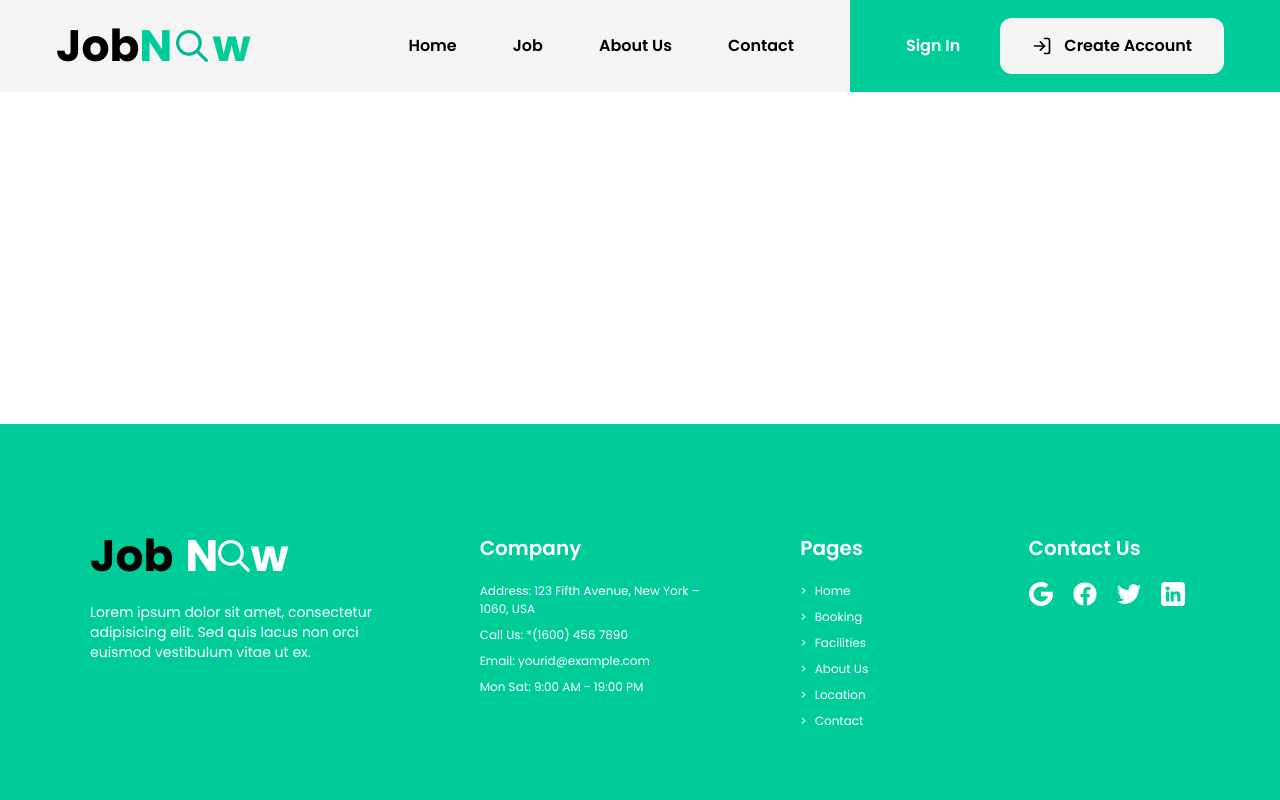
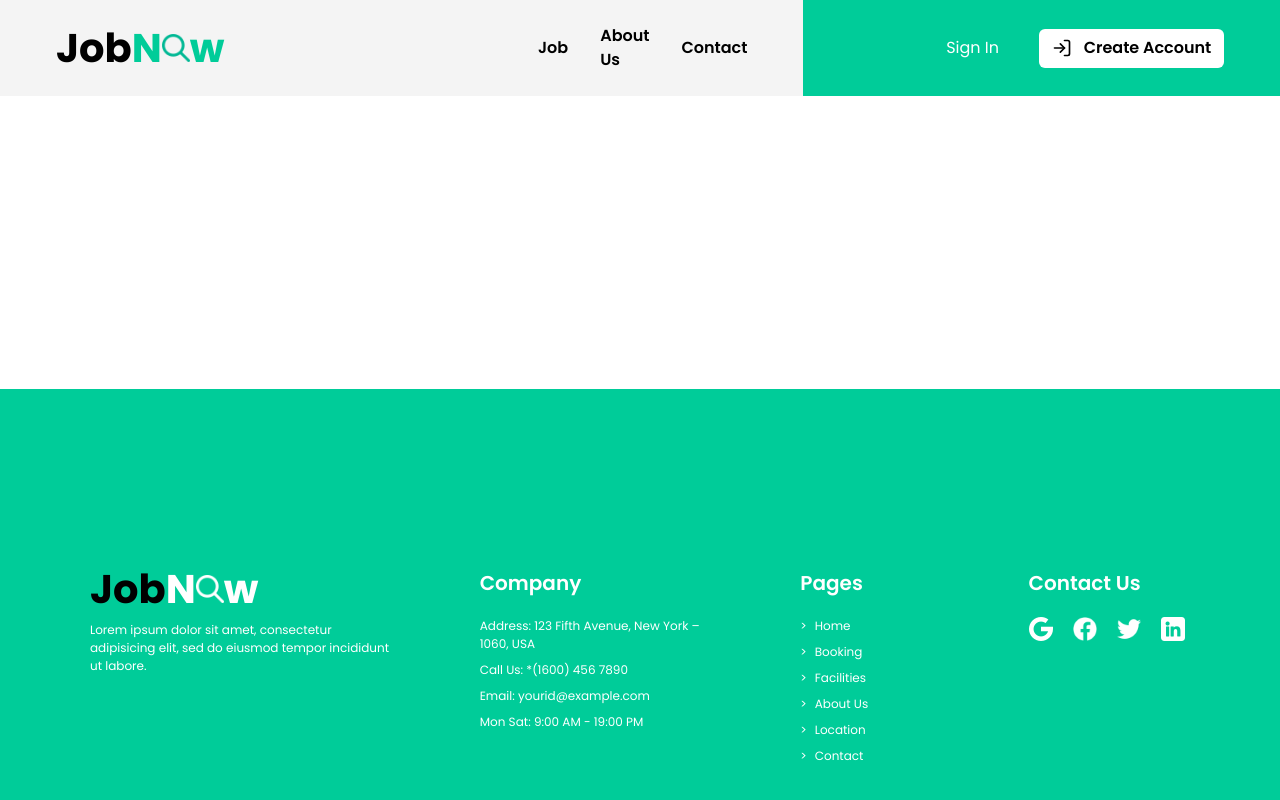
Before and after one commit to theresiajreije/project3-nextjs, a Next.js app: page / in a window 1280 px wide. Built offline with nearby package versions, Linux system fonts and the light colour scheme.

Commit message:
Fix navbar and footer design

```diff
--- a/app/components/footer.tsx
+++ b/app/components/footer.tsx
@@ -3,38 +3,38 @@ import Image from "next/image";
 
 export default function Footer() {
   return (
-    <footer className="bg-[#00CC99] px-6 py-12 font-[Poppins] text-white sm:px-10 md:px-14 lg:px-[90px] lg:pt-[110px] lg:pb-[70px]">
+   <footer className="h-[411px] bg-[#00CC99] px-6 pt-[180px] font-[Poppins] text-white sm:px-10 md:px-14 lg:px-[90px]">
       <div className="mx-auto grid max-w-[1700px] grid-cols-1 gap-10 sm:grid-cols-2 lg:grid-cols-[1.3fr_1fr_0.6fr_0.7fr] lg:gap-[90px]">
 
         {/* LOGO */}
         <div>
-          <h2 className="mb-6 flex items-center leading-none">
-            <span className="text-[34px] font-extrabold text-black lg:text-[44px]">
+          <h2 className="mb-3 flex items-center leading-none">
+            <span className="text-[40px] font-extrabold text-black">
               Job
             </span>
 
-            <span className="ml-3 text-[34px] font-extrabold text-white lg:text-[44px]">
+            <span className="text-[40px] font-extrabold text-white">
               N
             </span>
 
             <Image
               src="/images/icon-search.png"
               alt="Search"
-              width={32}
-              height={32}
-              className="h-[24px] w-[24px] object-contain brightness-0 invert lg:h-[32px] lg:w-[32px]"
+              width={28}
+              height={28}
+              className="h-[28px] w-[28px] object-contain brightness-0 invert"
               priority
             />
 
-            <span className="text-[34px] font-extrabold text-white lg:text-[44px]">
+            <span className="text-[40px] font-extrabold text-white">
               w
             </span>
           </h2>
 
-          <p className="max-w-[560px] text-[12px] leading-5 text-white md:text-[14px]">
-            Lorem ipsum dolor sit amet, consectetur adipisicing elit. Sed quis
-            lacus non orci euismod vestibulum vitae ut ex.
-          </p>
+          <p className="max-w-[326px] text-[12px] font-light leading-[18px] text-white">
+  Lorem ipsum dolor sit amet, consectetur adipisicing elit,
+  sed do eiusmod tempor incididunt ut labore.
+</p>
         </div>
 
         {/* COMPANY */}
--- a/app/components/navbar.tsx
+++ b/app/components/navbar.tsx
@@ -10,43 +10,67 @@ export default function Navbar() {
 
   return (
     <nav className="w-full font-[Poppins]">
-      {/* TOP BAR */}
       <div className="flex w-full items-stretch bg-[#F4F4F4]">
-        {/* LOGO + LINKS */}
-        <div className="flex flex-1 items-center justify-between px-6 py-6 lg:px-14">
-          {/* LOGO */}
-          <h1 className="flex items-center text-[32px] font-extrabold leading-none lg:text-[44px]">
-            <span className="text-black">Job</span>
+        {/* LEFT SIDE: LOGO + LINKS */}
+        <div className="flex flex-1 items-center px-6 py-6 lg:px-14">
+          <Link href="/">
+            <div className="flex h-[41px] w-[162px] items-center cursor-pointer">
+              <span className="text-[40px] font-extrabold leading-none text-black">
+                Job
+              </span>
 
-            <span className="flex items-center text-[#00CC99]">
-              N
+              <span className="text-[40px] font-extrabold leading-none text-[#00CC99]">
+                N
+              </span>
+
               <Image
                 src="/images/search-o.png"
                 alt="o"
-                width={32}
-                height={32}
-                className="mx-1 h-[24px] w-[24px] lg:h-[32px] lg:w-[32px]"
+                width={28}
+                height={28}
+                className="h-[28px] w-[28px] object-contain"
               />
-              w
-            </span>
-          </h1>
 
-          {/* DESKTOP LINKS */}
-          <div className="hidden items-center gap-14 text-[16px] font-semibold text-black lg:flex">
-            <Link href="/">Home</Link>
-            <Link href="/job">Job</Link>
-            <Link href="/about">About Us</Link>
-            <Link href="/contact">Contact</Link>
+              <span className="text-[40px] font-extrabold leading-none text-[#00CC99]">
+                w
+              </span>
+            </div>
+          </Link>
+
+          <div className="ml-[320px] hidden items-center gap-8 text-[16px] font-semibold text-black lg:flex">
+            <Link
+              href="/job"
+              className="transition duration-300 hover:text-[#00CC99]"
+            >
+              Job
+            </Link>
+
+            <Link
+              href="/about"
+              className="transition duration-300 hover:text-[#00CC99]"
+            >
+              About Us
+            </Link>
+
+            <Link
+              href="/contact"
+              className="transition duration-300 hover:text-[#00CC99]"
+            >
+              Contact
+            </Link>
           </div>
         </div>
 
         {/* RIGHT GREEN AREA */}
-        <div className="hidden items-center gap-10 bg-[#00CC99] px-14 text-white lg:flex">
-          <Link href="/signin" className="text-[16px] font-semibold">
+        <div className="hidden w-[605px] items-center justify-end gap-10 bg-[#00CC99] px-14 text-white lg:flex">
+          <Link
+            href="/signin"
+            className="text-[16px] font-normal leading-[24px] text-white transition duration-300 hover:opacity-80"
+          >
             Sign In
           </Link>
 
-          <button className="flex items-center gap-3 rounded-xl bg-[#F4F4F4] px-8 py-4 text-[16px] font-semibold text-black">
+          <button className="flex h-[39px] w-[185px] items-center justify-center gap-3 rounded-md bg-white text-[16px] font-semibold text-black transition hover:bg-[#F4F4F4]">
             <LogIn size={20} />
             Create Account
           </button>
@@ -66,16 +90,24 @@ export default function Navbar() {
       {/* MOBILE DROPDOWN */}
       {open && (
         <div className="border-t border-gray-200 bg-[#F4F4F4] lg:hidden">
-          <Link className="block border-b px-6 py-4 text-black" href="/">
-            Home
-          </Link>
-          <Link className="block border-b px-6 py-4 text-black" href="/job">
+          <Link
+            className="block border-b px-6 py-4 text-black transition hover:text-[#00CC99]"
+            href="/job"
+          >
             Job
           </Link>
-          <Link className="block border-b px-6 py-4 text-black" href="/about">
+
+          <Link
+            className="block border-b px-6 py-4 text-black transition hover:text-[#00CC99]"
+            href="/about"
+          >
             About Us
           </Link>
-          <Link className="block border-b px-6 py-4 text-black" href="/contact">
+
+          <Link
+            className="block border-b px-6 py-4 text-black transition hover:text-[#00CC99]"
+            href="/contact"
+          >
             Contact
           </Link>
 
```
